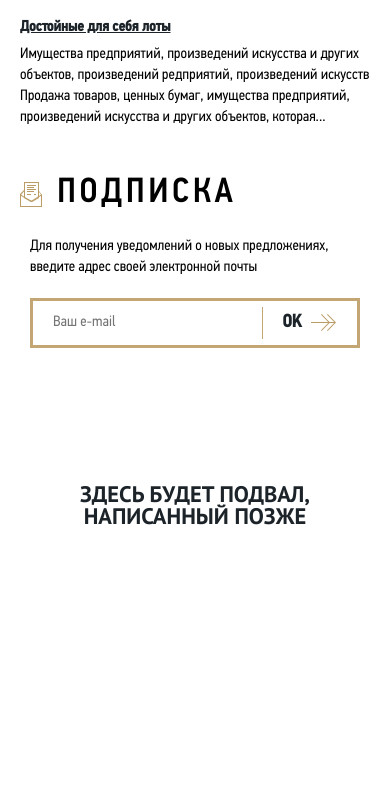
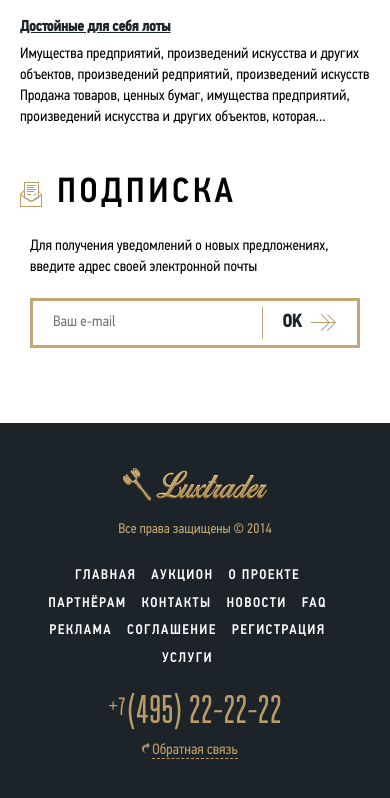
Before and after one commit to segura-deluna/Luxtrader, a plain HTML site: page index.html in a window 390 px wide. Shown: the part 8495-9293 px from the top of the page. Before the commit the page ends 9025 px from the top, so only its background shows below. Drawn offline with Linux system fonts and the light colour scheme.

Commit message:
Added desktop & mobile full page

```diff
--- a/index.html
+++ b/index.html
@@ -865,8 +865,39 @@
 	<!-- /.page -->
 
 	<footer class="footer">
-		<div class="container">
-			<h2>Здесь будет подвал, написанный позже</h2>
+		<div class="footer__content container">
+			<div class="footer__column">
+				<a href="" class="footer__logo">
+					<img src="img/logo.png" alt="logo">
+				</a>
+				<div class="footer__info">Все права защищены © 2014</div>
+			</div>
+			<!-- /.footer__column -->
+			<div class="footer__column footer__column-full">
+				<nav class="footer__menu">
+					<ul class="footer__list">
+						<li><a href="" class="footer__link">Главная</a></li>
+						<li><a href="" class="footer__link">Аукцион</a></li>
+						<li><a href="" class="footer__link">О проекте</a></li>
+						<li><a href="" class="footer__link">Партнёрам</a></li>
+						<li><a href="" class="footer__link">Контакты</a></li>
+						<li><a href="" class="footer__link">Новости</a></li>
+						<li><a href="" class="footer__link">FAQ</a></li>
+						<li><a href="" class="footer__link">Реклама</a></li>
+						<li><a href="" class="footer__link">Соглашение</a></li>
+						<li><a href="" class="footer__link">Регистрация</a></li>
+						<li><a href="" class="footer__link">Услуги</a></li>
+					</ul>
+				</nav>
+			</div>
+			<!-- /.footer__column -->
+			<div class="footer__column">
+				<div class="footer__contacts">
+					<a href="tel:+7495222222" class="footer__phone"><small>+7</small> (495) 22-22-22</a>
+					<a href="" class="footer__callback"><span>Обратная связь</span></a>
+				</div>
+			</div>
+			<!-- /.footer__column -->
 		</div>
 	</footer>
 	<!-- /.footer -->
--- a/scss/_footer.scss
+++ b/scss/_footer.scss
@@ -1,20 +1,118 @@
 .footer {
-	position: relative;
-	padding-top: 60px;
-	bottom: 0;
-	height: auto;
-	text-align: center;
-	left: 50%;
-	transform: translateX(-50%);
+	background-color: $dark;
+	padding: 45px 0;
+	@media (max-width: 731px) {
+		padding: 45px 0 25px;
+	}
 
-	& h2 {
-		display: block;
-		width: 70%;
-		font-family: $font;
-		font-size: 1.5em;
+	&__content {
+		display: flex;
+		@media (max-width: 731px) {
+			display: block;
+			text-align: center;
+		}
+	}
+
+	&__column {
+		&-full {
+			flex: 1 1 auto;
+		}
+
+		&:first-child {
+			flex: 0 0 180px;
+		}
+
+		&:last-child {
+			text-align: right;
+			@media (max-width: 731px) {
+				text-align: center;
+			}
+		}
+		@media (max-width: 731px) {
+			margin-bottom: 20px;
+		}
+	}
+
+	&__logo {
+		display: inline-block;
+		margin-bottom: 10px;
+	}
+
+	&__info {
+		font-size: 14px;
+		color: $yellow;
+	}
+
+	&__menu {
+		padding: 0 30px;
+	}
+
+	&__list {
+		display: flex;
+		flex-wrap: wrap;
+		& li {
+			margin: 5px 15px 0 0;
+		}
+		@media (max-width: 731px) {
+			justify-content: center;
+		}
+	}
+
+	&__link {
+		font-family: "PFDin", sans-serif;
+		font-size: 14px;
+		font-weight: 500;
+		color: #ffffff;
 		text-transform: uppercase;
-		line-height: 1;
-		color: $dark;
-		margin: 0 auto;
+		letter-spacing: 1.4px;
+		&:hover {
+			text-decoration: underline;
+		}
+	}
+
+	&__contacts {
+		display: flex;
+		justify-content: space-between;
+		flex-direction: column;
+		@media (max-width: 731px) {
+			align-items: center;
+		}
+	}
+
+	&__phone {
+		display: flex;
+		justify-content: start;
+		white-space: nowrap;
+		max-height: 60px;
+		color: $brown;
+		font-family: "BravoRGR";
+		font-size: 50px;
+		text-transform: uppercase;
+		margin-top: -10px;
+		@media (max-width: 731px) {
+			font-size: 40px;
+		}
+		& small {
+			font-size: 25px;
+			margin: 8px 2px 0 0;
+		}
+	}
+
+	&__callback {
+		color: $brown;
+		// margin-top: 10px;
+		& span {
+			position: relative;
+			border-bottom: 1px dashed $brown;
+			&:before {
+				position: absolute;
+				content: "";
+				width: 8px;
+				height: 10px;
+				top: 0;
+				left: -10px;
+				background: url(../img/arrow-callback.png) center no-repeat;
+			}
+		}
 	}
 }
```
Also changed, not shown: css/style.css, img/arrow-callback.png (added), 1 other file.
